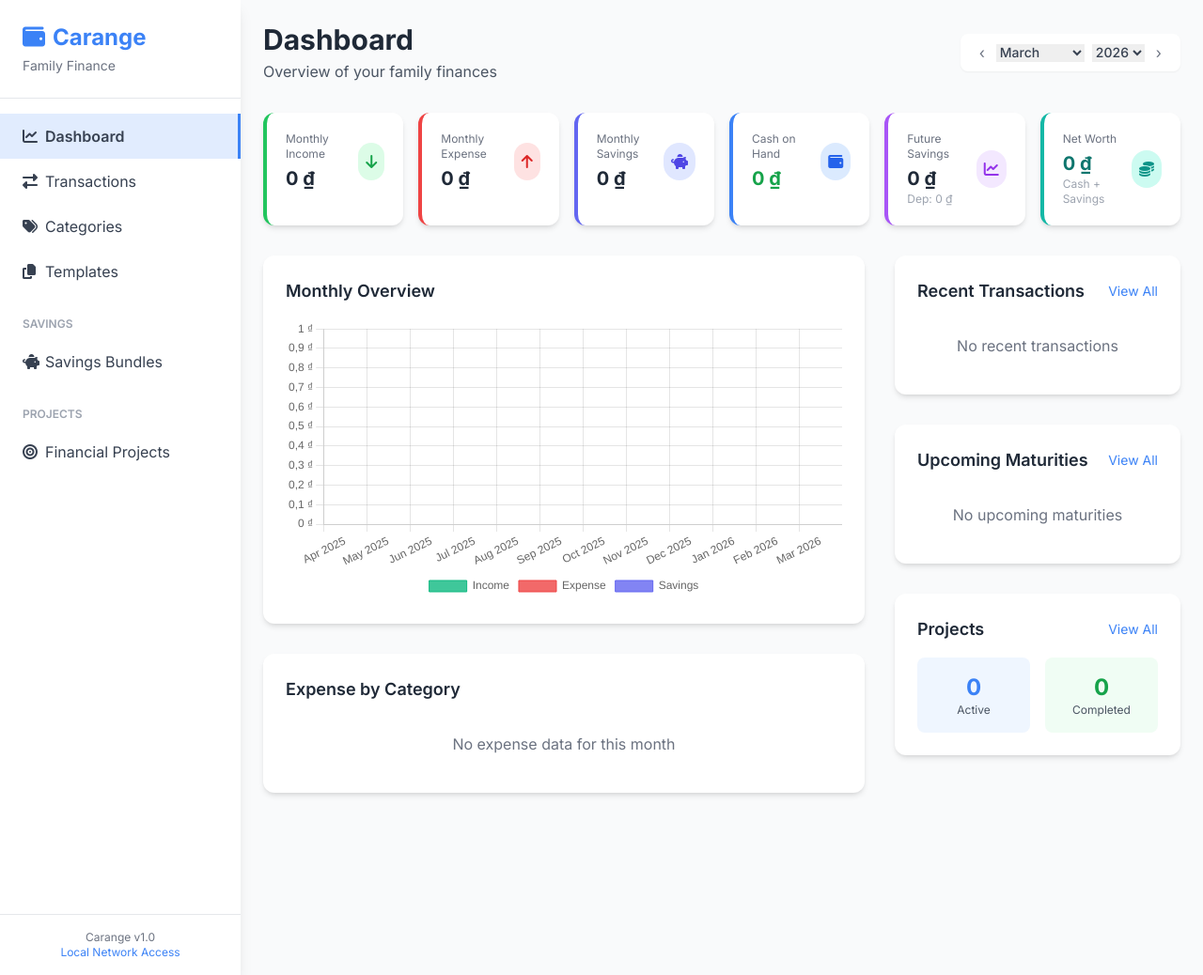
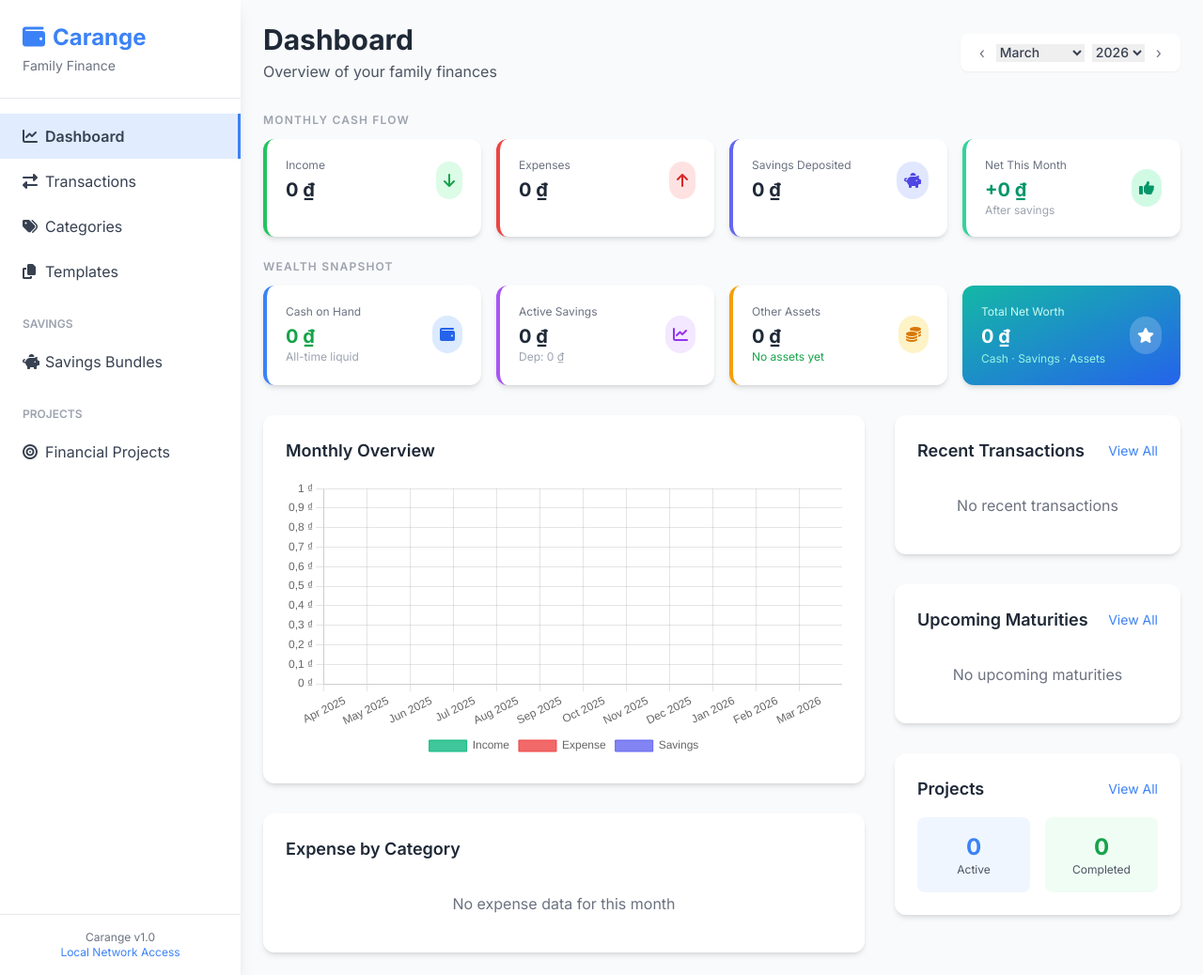
Before and after one commit to thevivotran/carange, a FastAPI app: page / in a window 1280 px wide. Shown: the whole page at 94% size. Run offline with FastAPI, Linux system fonts and the light colour scheme; data that the repository does not hold is empty; some libraries are stand-ins or nearby versions.

Commit message:
Update dashboard with assets and improved card layout
Redesign summary cards into two labeled rows:
- Row 1 (Monthly Cash Flow): Income, Expenses, Savings Deposited,
  Net This Month (income minus expense minus savings, color-coded)
- Row 2 (Wealth Snapshot): Cash on Hand, Active Savings, Other Assets
  (new — shows current value + gain/loss), Total Net Worth (gradient
  card, now includes cash + savings + assets)

Backend: add OtherAsset totals (current value, purchase price, count)
to get_dashboard_page_data and DashboardSummary schema.

Co-Authored-By: Claude Sonnet 4.6 <noreply@anthropic.com>

```diff
--- a/app/models/schemas.py
+++ b/app/models/schemas.py
@@ -340,9 +340,13 @@ class DashboardSummary(BaseModel):
     total_income_month: float
     total_expense_month: float
     total_savings_month: float
+    net_this_month: float = 0
     cash_on_hand: float
     total_savings_active: float
     total_savings_target: float
+    total_assets_current: float = 0
+    total_assets_purchase: float = 0
+    total_assets_count: int = 0
     active_projects_count: int
     completed_projects_count: int
 
--- a/app/templates/dashboard.html
+++ b/app/templates/dashboard.html
@@ -25,39 +25,60 @@
         </div>
     </div>
 
-    <!-- Summary Cards -->
-    <div class="grid grid-cols-1 md:grid-cols-2 lg:grid-cols-3 xl:grid-cols-6 gap-4 mb-8">
-        <!-- Income Card -->
+    <!-- Row 1: Monthly Cash Flow -->
+    <p class="text-xs font-semibold text-gray-400 uppercase tracking-widest mb-3">Monthly Cash Flow</p>
+    <div class="grid grid-cols-2 lg:grid-cols-4 gap-4 mb-6">
+        <!-- Income -->
         <div class="bg-white rounded-xl shadow-md p-5 border-l-4 border-green-500">
             <div class="flex items-center justify-between">
                 <div>
-                    <p class="text-xs text-gray-500 mb-1">Monthly Income</p>
+                    <p class="text-xs text-gray-500 mb-1">Income</p>
                     <p id="card-income" class="text-xl font-bold text-gray-800">{{ "{:,.0f}".format(summary.total_income) }} ₫</p>
                 </div>
                 <div class="bg-green-100 p-2 rounded-full"><i class="fas fa-arrow-down text-green-600"></i></div>
             </div>
         </div>
-        <!-- Expense Card -->
+        <!-- Expenses -->
         <div class="bg-white rounded-xl shadow-md p-5 border-l-4 border-red-500">
             <div class="flex items-center justify-between">
                 <div>
-                    <p class="text-xs text-gray-500 mb-1">Monthly Expense</p>
+                    <p class="text-xs text-gray-500 mb-1">Expenses</p>
                     <p id="card-expense" class="text-xl font-bold text-gray-800">{{ "{:,.0f}".format(summary.total_expense) }} ₫</p>
                 </div>
                 <div class="bg-red-100 p-2 rounded-full"><i class="fas fa-arrow-up text-red-600"></i></div>
             </div>
         </div>
-        <!-- Monthly Savings Card -->
+        <!-- Savings Deposited -->
         <div class="bg-white rounded-xl shadow-md p-5 border-l-4 border-indigo-500">
             <div class="flex items-center justify-between">
                 <div>
-                    <p class="text-xs text-gray-500 mb-1">Monthly Savings</p>
+                    <p class="text-xs text-gray-500 mb-1">Savings Deposited</p>
                     <p id="card-savings" class="text-xl font-bold text-gray-800">{{ "{:,.0f}".format(summary.total_savings_expense) }} ₫</p>
                 </div>
                 <div class="bg-indigo-100 p-2 rounded-full"><i class="fas fa-piggy-bank text-indigo-600"></i></div>
             </div>
         </div>
-        <!-- Cash on Hand Card -->
+        <!-- Net This Month -->
+        <div class="bg-white rounded-xl shadow-md p-5 border-l-4 {% if summary.net_this_month >= 0 %}border-emerald-400{% else %}border-orange-400{% endif %}">
+            <div class="flex items-center justify-between">
+                <div>
+                    <p class="text-xs text-gray-500 mb-1">Net This Month</p>
+                    <p id="card-net-month" class="text-xl font-bold {% if summary.net_this_month >= 0 %}text-emerald-600{% else %}text-orange-600{% endif %}">
+                        {{ "{:+,.0f}".format(summary.net_this_month) }} ₫
+                    </p>
+                    <p class="text-xs text-gray-400">After savings</p>
+                </div>
+                <div class="{% if summary.net_this_month >= 0 %}bg-emerald-100{% else %}bg-orange-100{% endif %} p-2 rounded-full">
+                    <i class="fas {% if summary.net_this_month >= 0 %}fa-thumbs-up text-emerald-600{% else %}fa-exclamation text-orange-600{% endif %}"></i>
+                </div>
+            </div>
+        </div>
+    </div>
+
+    <!-- Row 2: Wealth Snapshot -->
+    <p class="text-xs font-semibold text-gray-400 uppercase tracking-widest mb-3">Wealth Snapshot</p>
+    <div class="grid grid-cols-2 lg:grid-cols-4 gap-4 mb-8">
+        <!-- Cash on Hand -->
         <div class="bg-white rounded-xl shadow-md p-5 border-l-4 border-blue-500">
             <div class="flex items-center justify-between">
                 <div>
@@ -65,32 +86,55 @@
                     <p id="card-cash" class="text-xl font-bold {{ 'text-green-600' if summary.cash_on_hand >= 0 else 'text-red-600' }}">
                         {{ "{:,.0f}".format(summary.cash_on_hand) }} ₫
                     </p>
+                    <p class="text-xs text-gray-400">All-time liquid</p>
                 </div>
                 <div class="bg-blue-100 p-2 rounded-full"><i class="fas fa-wallet text-blue-600"></i></div>
             </div>
         </div>
-        <!-- Future Savings Card -->
+        <!-- Active Savings -->
         <div class="bg-white rounded-xl shadow-md p-5 border-l-4 border-purple-500">
             <div class="flex items-center justify-between">
                 <div>
-                    <p class="text-xs text-gray-500 mb-1">Future Savings</p>
+                    <p class="text-xs text-gray-500 mb-1">Active Savings</p>
                     <p id="card-future-savings" class="text-xl font-bold text-gray-800">{{ "{:,.0f}".format(summary.total_savings) }} ₫</p>
                     <p id="card-deposited" class="text-xs text-gray-400">Dep: {{ "{:,.0f}".format(summary.total_savings_initial) }} ₫</p>
                 </div>
                 <div class="bg-purple-100 p-2 rounded-full"><i class="fas fa-chart-line text-purple-600"></i></div>
             </div>
         </div>
-        <!-- Net Worth Card (#14) -->
-        <div class="bg-white rounded-xl shadow-md p-5 border-l-4 border-teal-500">
+        <!-- Other Assets -->
+        <div class="bg-white rounded-xl shadow-md p-5 border-l-4 border-amber-500">
             <div class="flex items-center justify-between">
                 <div>
-                    <p class="text-xs text-gray-500 mb-1">Net Worth</p>
-                    <p id="card-net-worth" class="text-xl font-bold text-teal-700">
-                        {{ "{:,.0f}".format(summary.cash_on_hand + summary.total_savings) }} ₫
+                    <p class="text-xs text-gray-500 mb-1">Other Assets
+                        {% if summary.total_assets_count > 0 %}
+                        <span class="ml-1 px-1.5 py-0.5 bg-amber-100 text-amber-700 rounded text-xs">{{ summary.total_assets_count }}</span>
+                        {% endif %}
                     </p>
-                    <p class="text-xs text-gray-400">Cash + Savings</p>
+                    <p id="card-assets-value" class="text-xl font-bold text-gray-800">{{ "{:,.0f}".format(summary.total_assets_current) }} ₫</p>
+                    {% set assets_gl = summary.total_assets_current - summary.total_assets_purchase %}
+                    <p id="card-assets-sub" class="text-xs {% if assets_gl >= 0 %}text-green-600{% else %}text-red-500{% endif %}">
+                        {% if summary.total_assets_purchase > 0 %}
+                        {{ '+' if assets_gl >= 0 else '' }}{{ "{:,.0f}".format(assets_gl) }} ₫ gain/loss
+                        {% else %}
+                        No assets yet
+                        {% endif %}
+                    </p>
                 </div>
-                <div class="bg-teal-100 p-2 rounded-full"><i class="fas fa-coins text-teal-600"></i></div>
+                <div class="bg-amber-100 p-2 rounded-full"><i class="fas fa-coins text-amber-600"></i></div>
+            </div>
+        </div>
+        <!-- Net Worth (gradient, prominent) -->
+        <div class="bg-gradient-to-br from-teal-500 to-blue-600 rounded-xl shadow-md p-5 text-white">
+            <div class="flex items-center justify-between">
+                <div>
+                    <p class="text-xs text-teal-100 mb-1">Total Net Worth</p>
+                    <p id="card-net-worth" class="text-xl font-bold">
+                        {{ "{:,.0f}".format(summary.cash_on_hand + summary.total_savings + summary.total_assets_current) }} ₫
+                    </p>
+                    <p id="card-net-worth-sub" class="text-xs text-teal-200 mt-0.5">Cash · Savings · Assets</p>
+                </div>
+                <div class="bg-white bg-opacity-20 p-2 rounded-full"><i class="fas fa-star text-white"></i></div>
             </div>
         </div>
     </div>
@@ -261,16 +305,39 @@
             .then(function(r) { return r.json(); })
             .then(function(s) {
                 const fmt = function(v) { return new Intl.NumberFormat('vi-VN').format(Math.round(v)) + ' \u20ab'; };
+                const fmtSigned = function(v) { return (v >= 0 ? '+' : '') + new Intl.NumberFormat('vi-VN').format(Math.round(v)) + ' \u20ab'; };
+
+                // Row 1: monthly
                 document.getElementById('card-income').textContent = fmt(s.total_income_month);
                 document.getElementById('card-expense').textContent = fmt(s.total_expense_month);
                 document.getElementById('card-savings').textContent = fmt(s.total_savings_month);
+                const net = s.net_this_month;
+                const netEl = document.getElementById('card-net-month');
+                netEl.textContent = fmtSigned(net);
+                netEl.className = 'text-xl font-bold ' + (net >= 0 ? 'text-emerald-600' : 'text-orange-600');
+
+                // Row 2: wealth
                 const cash = s.cash_on_hand;
                 const cashEl = document.getElementById('card-cash');
                 cashEl.textContent = fmt(cash);
                 cashEl.className = 'text-xl font-bold ' + (cash >= 0 ? 'text-green-600' : 'text-red-600');
+
                 document.getElementById('card-future-savings').textContent = fmt(s.total_savings_active);
                 document.getElementById('card-deposited').textContent = 'Dep: ' + fmt(s.total_savings_target);
-                document.getElementById('card-net-worth').textContent = fmt(cash + s.total_savings_active);
+
+                document.getElementById('card-assets-value').textContent = fmt(s.total_assets_current);
+                const gl = s.total_assets_current - s.total_assets_purchase;
+                const glEl = document.getElementById('card-assets-sub');
+                if (s.total_assets_purchase > 0) {
+                    glEl.textContent = fmtSigned(gl) + ' gain/loss';
+                    glEl.className = 'text-xs ' + (gl >= 0 ? 'text-green-600' : 'text-red-500');
+                } else {
+                    glEl.textContent = 'No assets yet';
+                    glEl.className = 'text-xs text-gray-400';
+                }
+
+                const netWorth = cash + s.total_savings_active + s.total_assets_current;
+                document.getElementById('card-net-worth').textContent = fmt(netWorth);
             });
 
         fetch('/api/dashboard/expense-by-category?year=' + year + '&month=' + month)
```
Also changed, not shown: app/routers/dashboard.py (+14 -1 lines).
